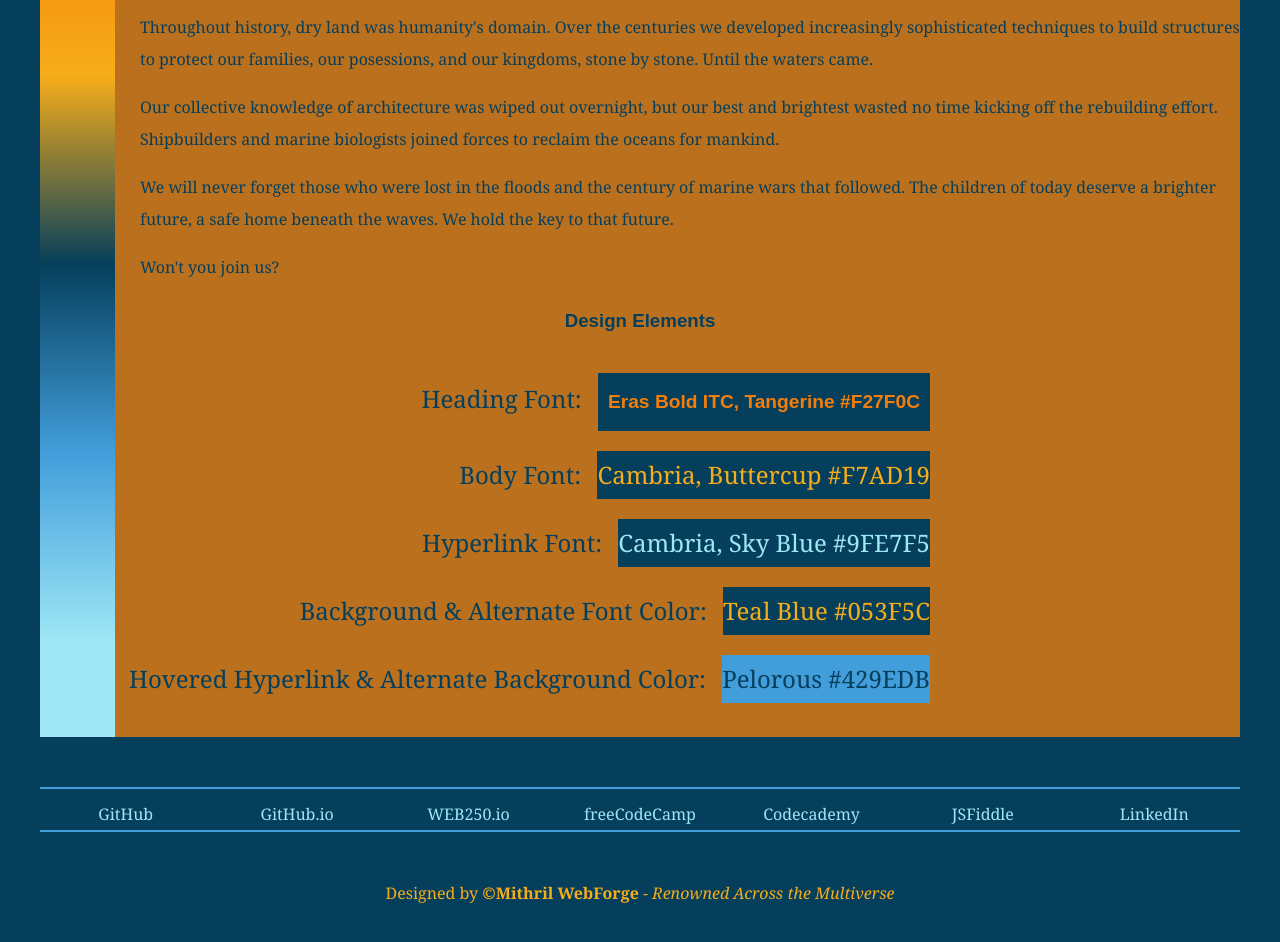
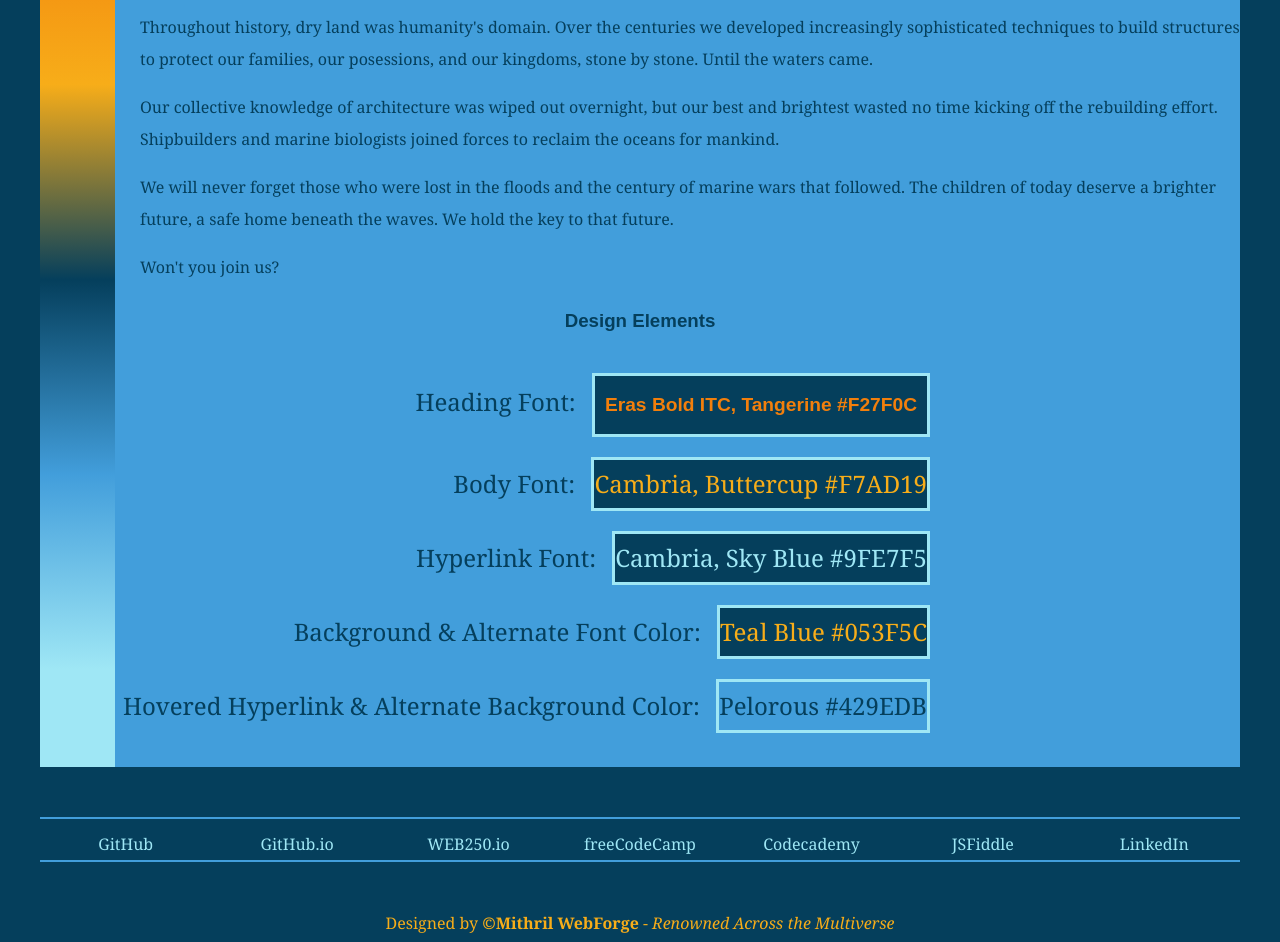
Before and after one commit to bferrel6/web250, a plain HTML site: page brand.html in a window 1280 px wide. Shown: the part 529-1471 px from the top of the page. Drawn offline with Linux system fonts and the light colour scheme.

Commit message:
Update default.css
style adjustment

```diff
--- a/styles/default.css
+++ b/styles/default.css
@@ -3,7 +3,6 @@
 /* main styles */
 
 :root {
-	--tangerine-dull: #f27f0cc4;
 	--tangerine: #F27F0C;
 	--buttercup: #F7AD19;
 	--teal-blue: #053F5C;
@@ -83,7 +82,7 @@ a:hover {
 
 .brandBox {
 	grid-column-start: span 2;
-	background-color: var(--tangerine-dull);
+	background-color: var(--pelorous);
 }
 
 .brandBox h1,
@@ -104,6 +103,7 @@ a:hover {
 .brandBox div {
 	display: inline-block;
 	margin: 10px;
+	border: 3px solid var(--sky-blue);
 }
 
 .brandBox ul {
```
